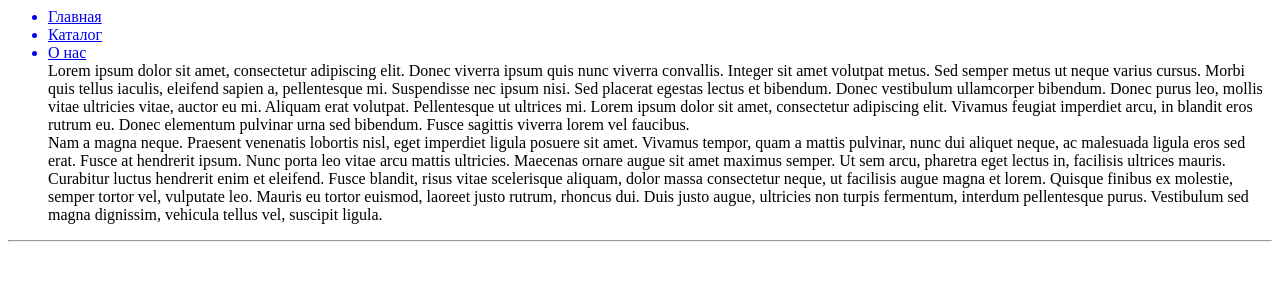
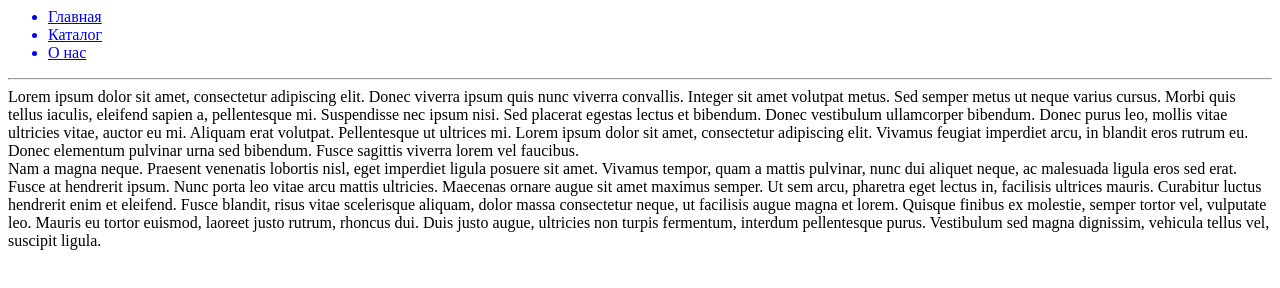
Before and after one commit to mrcatcis/the-best-site, a plain HTML site: page about.html in a window 1280 px wide. Drawn offline with Linux system fonts and the light colour scheme.

Commit message:
fix `about`

```diff
--- a/about.html
+++ b/about.html
@@ -9,10 +9,28 @@
       <a href="index.html"><li>Главная</li></a>
       <a href="market.html"><li>Каталог</li></a>
       <a href="about.html"><li>О нас</li></a>
-      Lorem ipsum dolor sit amet, consectetur adipiscing elit. Donec viverra ipsum quis nunc viverra convallis. Integer sit amet volutpat metus. Sed semper metus ut neque varius cursus. Morbi quis tellus iaculis, eleifend sapien a, pellentesque mi. Suspendisse nec ipsum nisi. Sed placerat egestas lectus et bibendum. Donec vestibulum ullamcorper bibendum. Donec purus leo, mollis vitae ultricies vitae, auctor eu mi. Aliquam erat volutpat. Pellentesque ut ultrices mi. Lorem ipsum dolor sit amet, consectetur adipiscing elit. Vivamus feugiat imperdiet arcu, in blandit eros rutrum eu. Donec elementum pulvinar urna sed bibendum. Fusce sagittis viverra lorem vel faucibus.
-      <br>
-      Nam a magna neque. Praesent venenatis lobortis nisl, eget imperdiet ligula posuere sit amet. Vivamus tempor, quam a mattis pulvinar, nunc dui aliquet neque, ac malesuada ligula eros sed erat. Fusce at hendrerit ipsum. Nunc porta leo vitae arcu mattis ultricies. Maecenas ornare augue sit amet maximus semper. Ut sem arcu, pharetra eget lectus in, facilisis ultrices mauris. Curabitur luctus hendrerit enim et eleifend. Fusce blandit, risus vitae scelerisque aliquam, dolor massa consectetur neque, ut facilisis augue magna et lorem. Quisque finibus ex molestie, semper tortor vel, vulputate leo. Mauris eu tortor euismod, laoreet justo rutrum, rhoncus dui. Duis justo augue, ultricies non turpis fermentum, interdum pellentesque purus. Vestibulum sed magna dignissim, vehicula tellus vel, suscipit ligula.
     </ul>
     <hr>
+    Lorem ipsum dolor sit amet, consectetur adipiscing elit. Donec viverra ipsum
+    quis nunc viverra convallis. Integer sit amet volutpat metus. Sed semper
+    metus ut neque varius cursus. Morbi quis tellus iaculis, eleifend sapien a,
+    pellentesque mi. Suspendisse nec ipsum nisi. Sed placerat egestas lectus et
+    bibendum. Donec vestibulum ullamcorper bibendum. Donec purus leo, mollis
+    vitae ultricies vitae, auctor eu mi. Aliquam erat volutpat. Pellentesque ut
+    ultrices mi. Lorem ipsum dolor sit amet, consectetur adipiscing elit.
+    Vivamus feugiat imperdiet arcu, in blandit eros rutrum eu. Donec elementum
+    pulvinar urna sed bibendum. Fusce sagittis viverra lorem vel faucibus.
+    <br>
+    Nam a magna neque. Praesent venenatis lobortis nisl, eget imperdiet ligula
+    posuere sit amet. Vivamus tempor, quam a mattis pulvinar, nunc dui aliquet
+    neque, ac malesuada ligula eros sed erat. Fusce at hendrerit ipsum. Nunc
+    porta leo vitae arcu mattis ultricies. Maecenas ornare augue sit amet
+    maximus semper. Ut sem arcu, pharetra eget lectus in, facilisis ultrices
+    mauris. Curabitur luctus hendrerit enim et eleifend. Fusce blandit, risus
+    vitae scelerisque aliquam, dolor massa consectetur neque, ut facilisis augue
+    magna et lorem. Quisque finibus ex molestie, semper tortor vel, vulputate
+    leo. Mauris eu tortor euismod, laoreet justo rutrum, rhoncus dui. Duis justo
+    augue, ultricies non turpis fermentum, interdum pellentesque purus.
+    Vestibulum sed magna dignissim, vehicula tellus vel, suscipit ligula.
   </body>
 </html>
```
